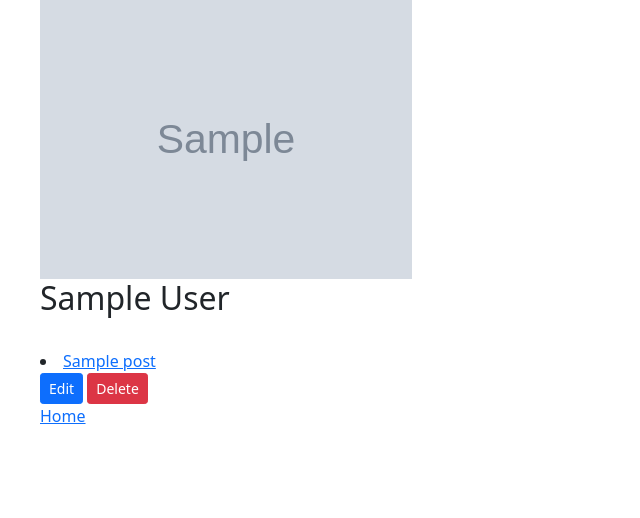
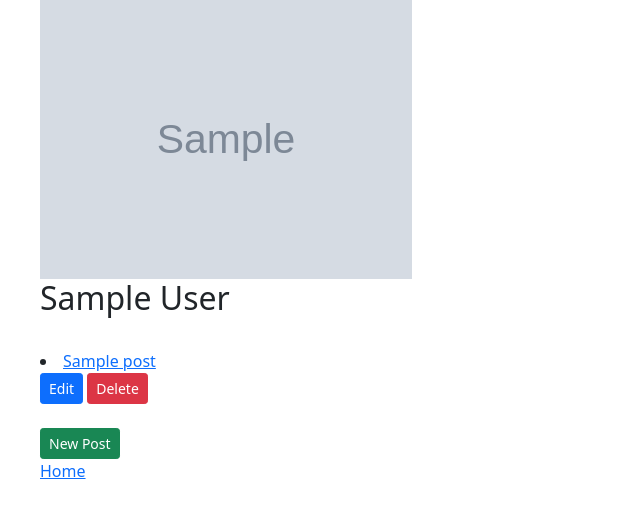
Before and after one commit to Zachary-A-Frame/SQLAlchemy-Exercise, a Flask app: page /users/1 in a window 1280 px wide. Shown: the top 518 px of the page, without its empty margins (0-640 px from the left). Run offline with Flask 2, Linux system fonts and the light colour scheme; tables that the repository leaves empty hold one stand-in row (values such as "Sample post"); grey boxes marked "Sample" are stand-in pictures.

Commit message:
Added ability to add posts to DB, todo: view posts.

```diff
--- a/app.py
+++ b/app.py
@@ -84,3 +84,27 @@ def users_destroy(user_id):
     db.session.commit()
 
     return redirect("/")
+
+# ######################################### PART 2 ############################################
+# Some additions were made to the previous routes above, exclusive to part 2 routes will be below.
+
+
+@app.route("/users/<int:user_id>/posts/new")
+def view_new_post_form(user_id):
+    """View new post form"""
+    user = User.query.get_or_404(user_id)
+
+    return render_template("posts/new_post.html", user=user)
+
+@app.route("/users/<int:user_id>/posts/new", methods=["POST"])
+def new_post(user_id):
+    """New post form"""
+    title = request.form["title"]
+    content = request.form["content"]
+    user_id = user_id
+
+    new_post = Post(title=title, content=content, user_id=user_id)
+
+    db.session.add(new_post)
+    db.session.commit()
+    return redirect("/")
--- a/templates/user.html
+++ b/templates/user.html
@@ -29,7 +29,9 @@
                 formmethod="POST">Delete
             </button>
         </form>
-
+        <br>
+        <a class="btn btn-success btn-sm" href="/users/{{ user.id }}/posts/new" role="button">New Post</a>
+        <br>
         <a href="/">Home</a>
     </body>
 </html>
```
Also changed, not shown: templates/posts/new_post.html (added, +22 -0 lines).
